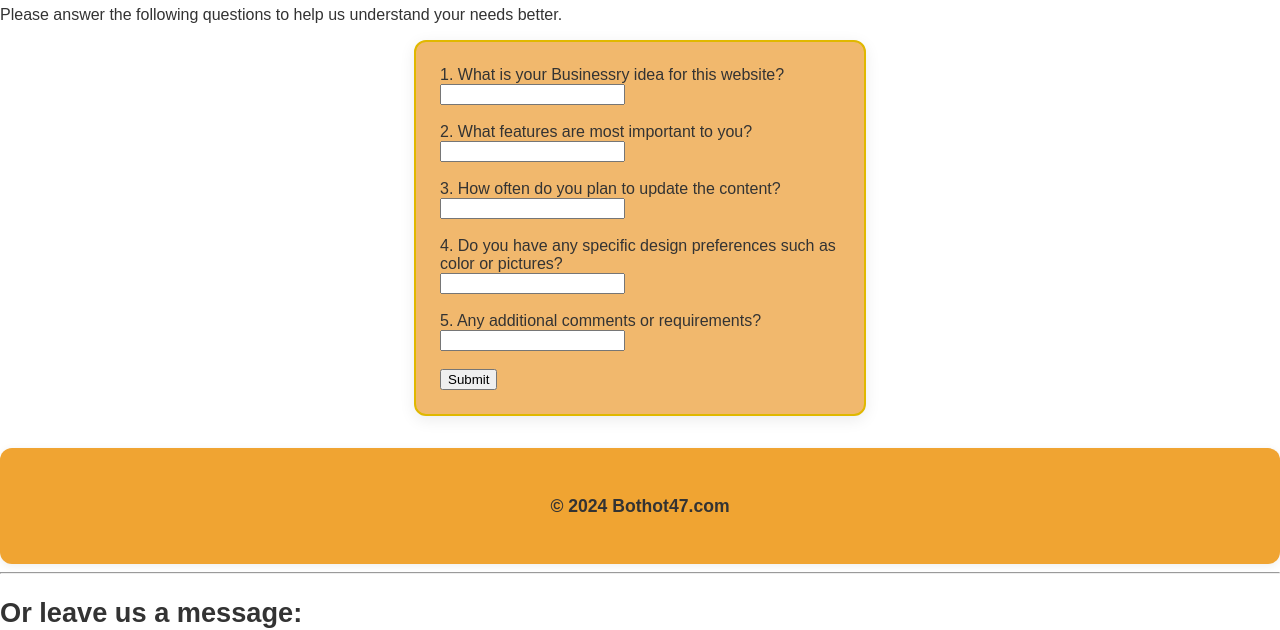
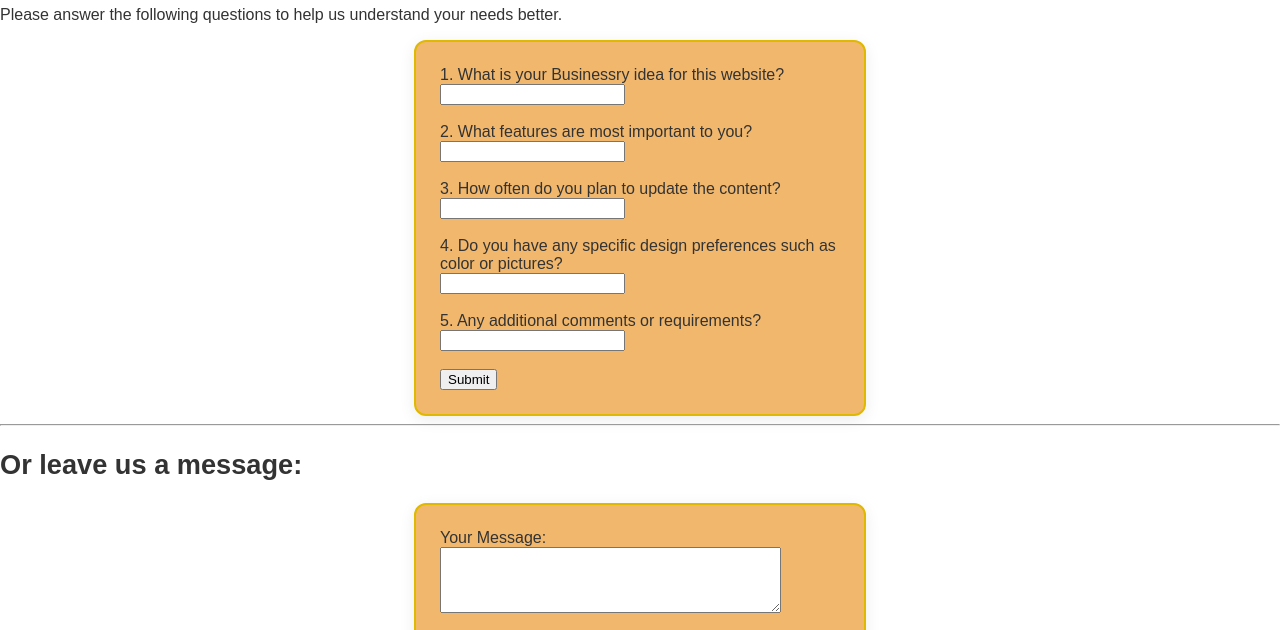
Before and after one commit to Bothot47fixit/MyPage, a plain HTML site: page quiz.html in a window 1280 px wide. Shown: the part 341-971 px from the top of the page. Drawn offline with Linux system fonts and the light colour scheme.

Commit message:
Update styles and content for improved layout

```diff
--- a/quiz.html
+++ b/quiz.html
@@ -48,12 +48,9 @@
 
             <input type="submit" value="Submit">
         </form>
-    </main>
-    <footer>
-        <p>&copy; 2024 Bothot47.com</p>
-    </footer>
+        <hr>
+                </main>
 
-    <hr>
 <h2>Or leave us a message:</h2>
 <form id="messageForm">
     <label for="messageBox">Your Message:</label><br>
```
Also changed, not shown: about.html (+1 -0 lines).
